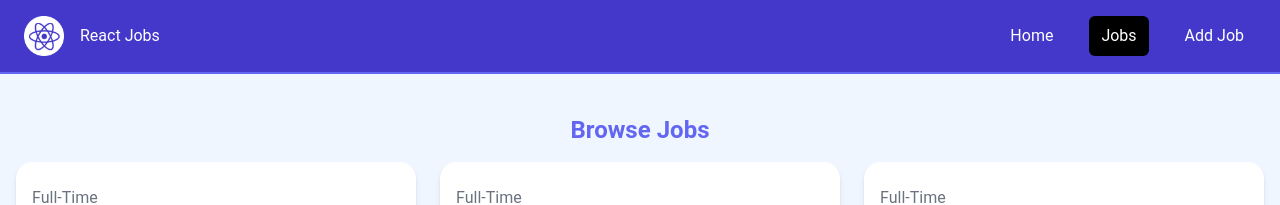
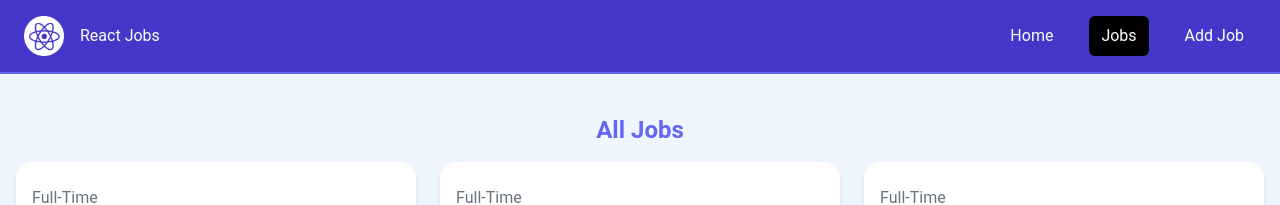
Before and after one commit to niklonberg/vite-ts-react-jobs-finder, a React (Vite) app: page /jobs in a window 1280 px wide. Shown: the top 205 px of the page. Built offline with nearby package versions, Linux system fonts and the light colour scheme.

Commit message:
change JobListings heading text based on state

```diff
--- a/src/components/JobListings.tsx
+++ b/src/components/JobListings.tsx
@@ -8,7 +8,7 @@ const JobListings = ({ showAll = false }) => {
     <section className="bg-blue-50 px-4 py-10">
       <div className="container-xl lg:container m-auto">
         <h2 className="text-center text-2xl text-indigo-500 font-bold mb-4">
-          Browse Jobs
+          {showAll ? "All Jobs" : "Recent Jobs"}
         </h2>
         <div className="grid grid-cols-1 md:grid-cols-3 gap-6">
           {jobsData.map((job) => (
```
